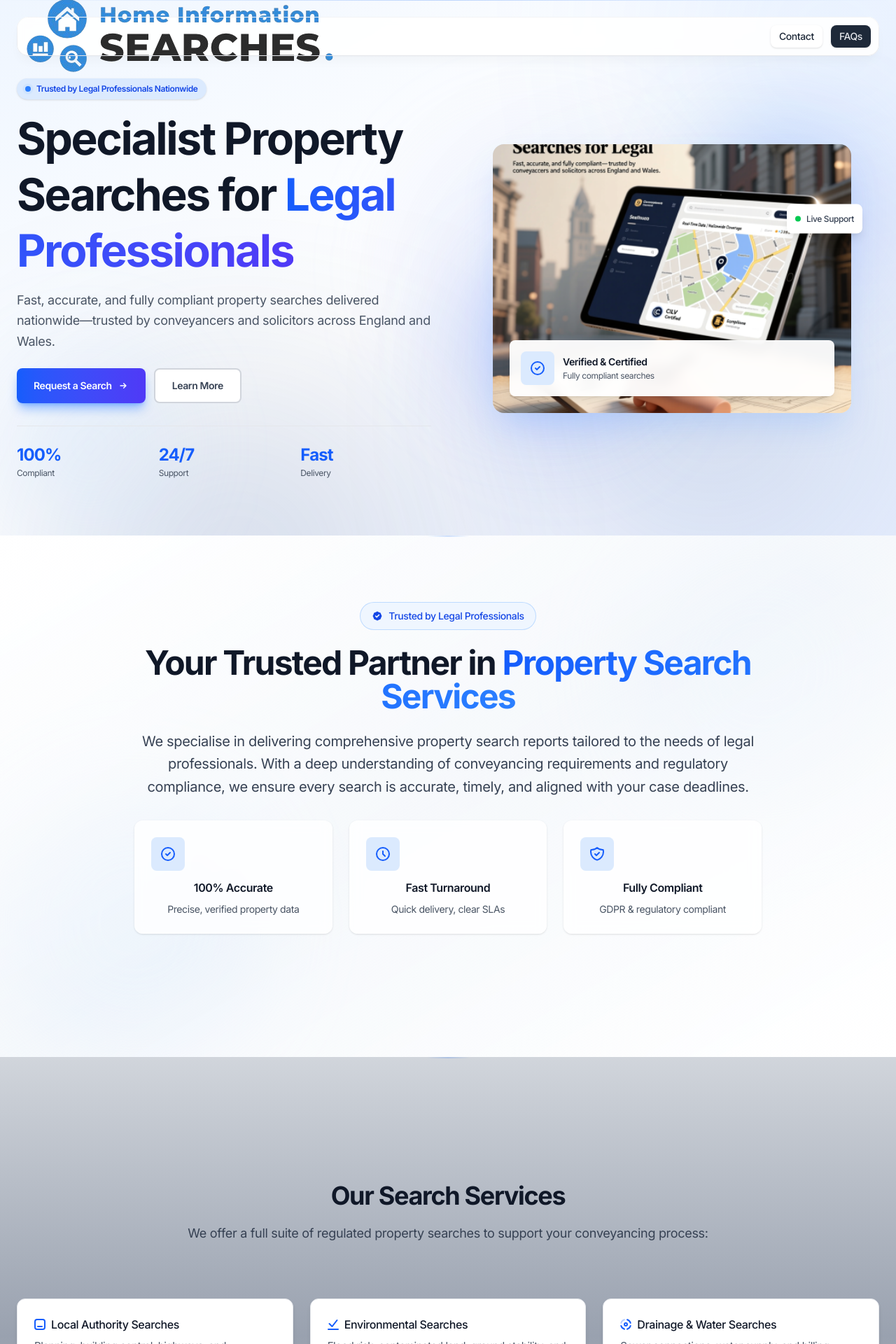
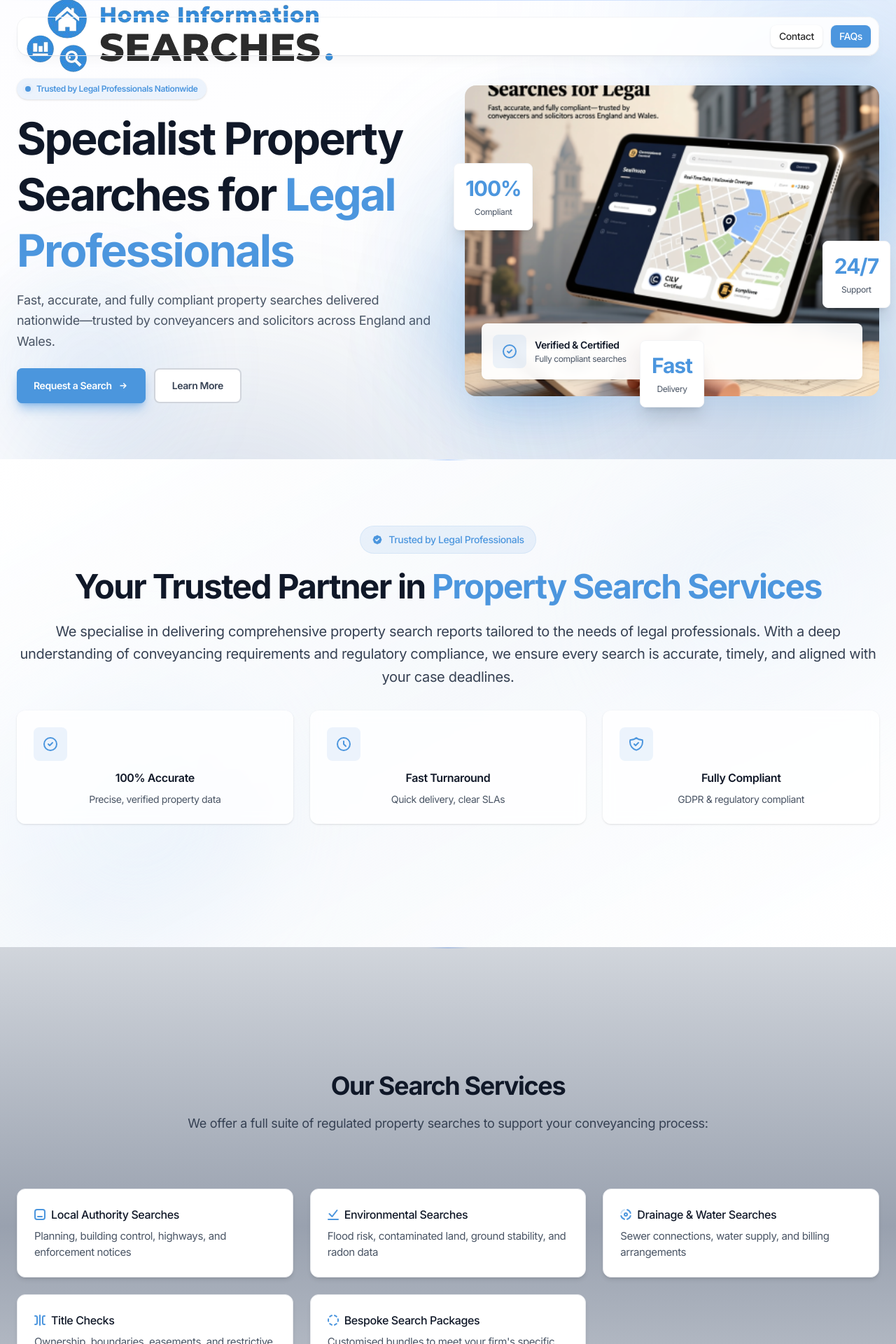
Before and after one commit to Adap1oCode/home-info-web, a Next.js app: page / in a window 1280 px wide. Shown: the top 1920 px of the page at 70% size. Built offline with nearby package versions, Linux system fonts and the light colour scheme.

Commit message:
Add FAQs section to homepage; update styles for consistency across components; enhance contact form with improved design and accessibility features.

```diff
--- a/app/(default)/page.tsx
+++ b/app/(default)/page.tsx
@@ -7,6 +7,7 @@ import Hero from "@/components/hero-home";
 import AboutSection from "@/components/about-section";
 import ServicesSection from "@/components/services-section";
 import TrustSignals from "@/components/trust-signals";
+import FAQsSection from "@/components/faqs-section";
 import ContactForm from "@/components/contact-form";
 
 export default function Home() {
@@ -16,6 +17,7 @@ export default function Home() {
       <AboutSection />
       <ServicesSection />
       <TrustSignals />
+      <FAQsSection />
       <ContactForm />
     </>
   );
--- a/components/about-section.tsx
+++ b/components/about-section.tsx
@@ -9,10 +9,10 @@ export default function AboutSection() {
 
       <div className="mx-auto w-full px-4 sm:px-6">
         <div className="pb-12 md:pb-20">
-          <div className="mx-auto max-w-4xl">
+          <div>
             {/* Badge */}
             <div className="mb-6 flex justify-center" data-aos="zoom-y-out">
-              <span className="inline-flex items-center rounded-full bg-blue-50 px-4 py-2 text-sm font-medium text-blue-700 ring-1 ring-blue-200">
+              <span className="inline-flex items-center rounded-full bg-[#4C96DE]/10 px-4 py-2 text-sm font-medium text-[#4C96DE] ring-1 ring-[#4C96DE]/20">
                 <svg className="mr-2 h-4 w-4" fill="currentColor" viewBox="0 0 20 20">
                   <path fillRule="evenodd" d="M6.267 3.455a3.066 3.066 0 001.745-.723 3.066 3.066 0 013.976 0 3.066 3.066 0 001.745.723 3.066 3.066 0 012.812 2.812c.051.643.304 1.254.723 1.745a3.066 3.066 0 010 3.976 3.066 3.066 0 00-.723 1.745 3.066 3.066 0 01-2.812 2.812 3.066 3.066 0 00-1.745.723 3.066 3.066 0 01-3.976 0 3.066 3.066 0 00-1.745-.723 3.066 3.066 0 01-2.812-2.812 3.066 3.066 0 00-.723-1.745 3.066 3.066 0 010-3.976 3.066 3.066 0 00.723-1.745 3.066 3.066 0 012.812-2.812zm7.44 5.252a1 1 0 00-1.414-1.414L9 10.586 7.707 9.293a1 1 0 00-1.414 1.414l2 2a1 1 0 001.414 0l4-4z" clipRule="evenodd" />
                 </svg>
@@ -27,7 +27,7 @@ export default function AboutSection() {
                 data-aos-delay={100}
               >
                 Your Trusted Partner in{" "}
-                <span className="bg-gradient-to-r from-blue-600 to-blue-500 bg-clip-text text-transparent">
+                <span className="bg-gradient-to-r from-[#4C96DE] to-[#4C96DE] bg-clip-text text-transparent">
                   Property Search Services
                 </span>
               </h2>
@@ -45,7 +45,7 @@ export default function AboutSection() {
               {/* Feature highlights */}
               <div className="grid gap-6 sm:grid-cols-3" data-aos="zoom-y-out" data-aos-delay={300}>
                 <div className="rounded-xl bg-white/80 p-6 shadow-sm backdrop-blur-sm transition-all duration-300 hover:shadow-md">
-                  <div className="mb-3 flex h-12 w-12 items-center justify-center rounded-lg bg-blue-100 text-blue-600">
+                  <div className="mb-3 flex h-12 w-12 items-center justify-center rounded-lg bg-[#4C96DE]/10 text-[#4C96DE]">
                     <svg className="h-6 w-6" fill="none" stroke="currentColor" viewBox="0 0 24 24">
                       <path strokeLinecap="round" strokeLinejoin="round" strokeWidth={2} d="M9 12l2 2 4-4m6 2a9 9 0 11-18 0 9 9 0 0118 0z" />
                     </svg>
@@ -55,7 +55,7 @@ export default function AboutSection() {
                 </div>
 
                 <div className="rounded-xl bg-white/80 p-6 shadow-sm backdrop-blur-sm transition-all duration-300 hover:shadow-md">
-                  <div className="mb-3 flex h-12 w-12 items-center justify-center rounded-lg bg-blue-100 text-blue-600">
+                  <div className="mb-3 flex h-12 w-12 items-center justify-center rounded-lg bg-[#4C96DE]/10 text-[#4C96DE]">
                     <svg className="h-6 w-6" fill="none" stroke="currentColor" viewBox="0 0 24 24">
                       <path strokeLinecap="round" strokeLinejoin="round" strokeWidth={2} d="M12 8v4l3 3m6-3a9 9 0 11-18 0 9 9 0 0118 0z" />
                     </svg>
@@ -65,7 +65,7 @@ export default function AboutSection() {
                 </div>
 
                 <div className="rounded-xl bg-white/80 p-6 shadow-sm backdrop-blur-sm transition-all duration-300 hover:shadow-md">
-                  <div className="mb-3 flex h-12 w-12 items-center justify-center rounded-lg bg-blue-100 text-blue-600">
+                  <div className="mb-3 flex h-12 w-12 items-center justify-center rounded-lg bg-[#4C96DE]/10 text-[#4C96DE]">
                     <svg className="h-6 w-6" fill="none" stroke="currentColor" viewBox="0 0 24 24">
                       <path strokeLinecap="round" strokeLinejoin="round" strokeWidth={2} d="M9 12l2 2 4-4m5.618-4.016A11.955 11.955 0 0112 2.944a11.955 11.955 0 01-8.618 3.04A12.02 12.02 0 003 9c0 5.591 3.824 10.29 9 11.622 5.176-1.332 9-6.03 9-11.622 0-1.042-.133-2.052-.382-3.016z" />
                     </svg>
--- a/components/hero-home.tsx
+++ b/components/hero-home.tsx
@@ -3,29 +3,29 @@ import PageIllustration from "@/components/page-illustration";
 
 export default function HeroHome() {
   return (
-    <section className="relative overflow-hidden bg-gradient-to-br from-blue-50 via-white to-indigo-50 transition-all duration-700">
+    <section className="relative overflow-hidden bg-gradient-to-br from-[#FDFDFF] via-white to-[#4C96DE]/5 transition-all duration-700">
       <PageIllustration />
 
       {/* Decorative elements */}
-      <div className="absolute right-0 top-0 h-full w-1/3 bg-gradient-to-l from-blue-100/30 to-transparent" />
-      <div className="absolute bottom-0 left-0 h-64 w-64 rounded-full bg-blue-200/20 blur-3xl" />
-      <div className="absolute top-1/4 right-1/4 h-96 w-96 rounded-full bg-indigo-200/20 blur-3xl" />
+      <div className="absolute right-0 top-0 h-full w-1/3 bg-gradient-to-l from-[#4C96DE]/10 to-transparent" />
+      <div className="absolute bottom-0 left-0 h-64 w-64 rounded-full bg-[#4C96DE]/10 blur-3xl" />
+      <div className="absolute top-1/4 right-1/4 h-96 w-96 rounded-full bg-[#4C96DE]/10 blur-3xl" />
 
       <div className="relative mx-auto w-full px-4 sm:px-6">
         {/* Hero content */}
         <div className="pb-12 pt-20 md:pb-16 md:pt-24 lg:pb-20 lg:pt-28">
-          <div className="grid gap-8 lg:grid-cols-2 lg:gap-12 items-center">
+          <div className="grid gap-8 lg:grid-cols-2 lg:gap-12 items-center mx-auto">
             {/* Left Column - Content */}
             <div className="text-center lg:text-left" data-aos="fade-right">
               {/* Badge */}
               <div
-                className="mb-4 inline-flex items-center gap-2 rounded-full bg-blue-100 px-3 py-1.5 text-xs font-semibold text-blue-700 shadow-sm"
+                className="mb-4 inline-flex items-center gap-2 rounded-full bg-[#4C96DE]/10 px-3 py-1.5 text-xs font-semibold text-[#4C96DE] shadow-sm"
                 data-aos="fade-up"
                 data-aos-delay={100}
               >
                 <span className="relative flex h-2 w-2">
-                  <span className="absolute inline-flex h-full w-full animate-ping rounded-full bg-blue-400 opacity-75"></span>
-                  <span className="relative inline-flex h-2 w-2 rounded-full bg-blue-500"></span>
+                  <span className="absolute inline-flex h-full w-full animate-ping rounded-full bg-[#4C96DE] opacity-75"></span>
+                  <span className="relative inline-flex h-2 w-2 rounded-full bg-[#4C96DE]"></span>
                 </span>
                 Trusted by Legal Professionals Nationwide
               </div>
@@ -37,13 +37,13 @@ export default function HeroHome() {
                 data-aos-delay={150}
               >
                 Specialist Property Searches for{" "}
-                <span className="bg-gradient-to-r from-blue-600 to-indigo-600 bg-clip-text text-transparent">
+                <span className="bg-gradient-to-r from-[#4C96DE] to-[#4C96DE] bg-clip-text text-transparent">
                   Legal Professionals
                 </span>
               </h1>
 
               {/* Description */}
-              <div className="mx-auto max-w-2xl lg:mx-0">
+              <div className="lg:mx-0">
                 <p
                   className="mb-6 text-base leading-relaxed text-gray-600 sm:text-lg"
                   data-aos="fade-up"
@@ -60,7 +60,7 @@ export default function HeroHome() {
                   data-aos-delay={450}
                 >
                   <a
-                    className="group relative inline-flex items-center justify-center overflow-hidden rounded-lg bg-gradient-to-r from-blue-600 to-indigo-600 px-6 py-3 text-sm font-semibold text-white shadow-lg shadow-blue-500/50 transition-all duration-300 hover:scale-105 hover:shadow-xl hover:shadow-blue-500/60"
+                    className="group relative inline-flex items-center justify-center overflow-hidden rounded-lg bg-[#4C96DE] px-6 py-3 text-sm font-semibold text-white shadow-lg shadow-[#4C96DE]/50 transition-all duration-300 hover:scale-105 hover:shadow-xl hover:shadow-[#4C96DE]/60"
                     href="#contact"
                   >
                     <span className="relative z-10 flex items-center gap-2">
@@ -79,34 +79,14 @@ export default function HeroHome() {
                         />
                       </svg>
                     </span>
-                    <div className="absolute inset-0 bg-gradient-to-r from-indigo-600 to-blue-600 opacity-0 transition-opacity duration-300 group-hover:opacity-100" />
+                    <div className="absolute inset-0 bg-[#4C96DE] opacity-80 transition-opacity duration-300 group-hover:opacity-100" />
                   </a>
                   <a
-                    className="group inline-flex items-center justify-center rounded-lg border-2 border-gray-300 bg-white px-6 py-3 text-sm font-semibold text-gray-700 transition-all duration-300 hover:border-blue-500 hover:bg-blue-50 hover:text-blue-700"
+                    className="group inline-flex items-center justify-center rounded-lg border-2 border-gray-300 bg-white px-6 py-3 text-sm font-semibold text-gray-700 transition-all duration-300 hover:border-[#4C96DE] hover:bg-[#4C96DE]/10 hover:text-[#4C96DE]"
                     href="#services"
                   >
                     Learn More
                   </a>
-                </div>
-
-                {/* Stats */}
-                <div
-                  className="mt-8 grid grid-cols-3 gap-4 border-t border-gray-200 pt-6"
-                  data-aos="fade-up"
-                  data-aos-delay={600}
-                >
-                  <div className="text-center lg:text-left">
-                    <div className="text-2xl font-bold text-blue-600">100%</div>
-                    <div className="text-xs text-gray-600">Compliant</div>
-                  </div>
-                  <div className="text-center lg:text-left">
-                    <div className="text-2xl font-bold text-blue-600">24/7</div>
-                    <div className="text-xs text-gray-600">Support</div>
-                  </div>
-                  <div className="text-center lg:text-left">
-                    <div className="text-2xl font-bold text-blue-600">Fast</div>
-                    <div className="text-xs text-gray-600">Delivery</div>
-                  </div>
                 </div>
               </div>
             </div>
@@ -117,15 +97,15 @@ export default function HeroHome() {
               data-aos="fade-left"
               data-aos-delay={300}
             >
-              <div className="relative mx-auto max-w-lg">
+              <div className="relative w-full mx-auto">
                 {/* Image Container with Decorative Elements */}
                 <div className="relative">
                   {/* Decorative gradient circles */}
-                  <div className="absolute -right-8 -top-8 h-64 w-64 rounded-full bg-gradient-to-br from-blue-400/30 to-indigo-400/30 blur-3xl" />
-                  <div className="absolute -bottom-8 -left-8 h-64 w-64 rounded-full bg-gradient-to-tr from-indigo-400/30 to-blue-400/30 blur-3xl" />
+                  <div className="absolute -right-8 -top-8 h-64 w-64 rounded-full bg-[#4C96DE]/30 blur-3xl" />
+                  <div className="absolute -bottom-8 -left-8 h-64 w-64 rounded-full bg-[#4C96DE]/30 blur-3xl" />
 
                   {/* Main Image Container */}
-                  <div className="relative overflow-hidden rounded-2xl bg-gradient-to-br from-blue-100 to-indigo-100 shadow-2xl shadow-blue-500/20">
+                  <div className="relative overflow-hidden rounded-2xl bg-gradient-to-br from-[#4C96DE]/10 to-[#4C96DE]/5 shadow-2xl shadow-[#4C96DE]/20">
                     <div className="aspect-[4/3] relative">
                       <Image
                         src="/images/1764420868.png"
@@ -139,9 +119,9 @@ export default function HeroHome() {
                     {/* Floating badge on image */}
                     <div className="absolute bottom-6 left-6 right-6 rounded-lg bg-white/95 backdrop-blur-sm p-4 shadow-lg">
                       <div className="flex items-center gap-3">
-                        <div className="flex h-12 w-12 items-center justify-center rounded-lg bg-blue-100">
+                        <div className="flex h-12 w-12 items-center justify-center rounded-lg bg-[#4C96DE]/10">
                           <svg
-                            className="h-6 w-6 text-blue-600"
+                            className="h-6 w-6 text-[#4C96DE]"
                             fill="none"
                             stroke="currentColor"
                             viewBox="0 0 24 24"
@@ -163,13 +143,43 @@ export default function HeroHome() {
                   </div>
                 </div>
 
-                {/* Floating elements */}
-                <div className="absolute -right-4 top-1/4 hidden animate-bounce lg:block" style={{ animationDuration: '3s' }}>
-                  <div className="rounded-lg bg-white p-3 shadow-lg">
-                    <div className="flex items-center gap-2">
-                      <div className="h-2 w-2 rounded-full bg-green-500"></div>
-                      <span className="text-xs font-medium text-gray-700">Live Support</span>
-                    </div>
+                {/* Floating Stats Boxes */}
+                {/* Box 1: 100% Compliant */}
+                <div
+                  className="absolute -left-4 top-1/4 hidden animate-float lg:block rounded-lg bg-white p-4 shadow-xl border border-gray-100"
+                  data-aos="fade-right"
+                  data-aos-delay={400}
+                  style={{ animationDuration: '3s' }}
+                >
+                  <div className="text-center">
+                    <div className="text-3xl font-bold text-[#4C96DE]">100%</div>
+                    <div className="text-xs text-gray-600 mt-1">Compliant</div>
+                  </div>
+                </div>
+
+                {/* Box 2: 24/7 Support */}
+                <div
+                  className="absolute -right-4 top-1/2 hidden animate-float lg:block rounded-lg bg-white p-4 shadow-xl border border-gray-100"
+                  data-aos="fade-left"
+                  data-aos-delay={500}
+                  style={{ animationDuration: '3.5s', animationDelay: '0.5s' }}
+                >
+                  <div className="text-center">
+                    <div className="text-3xl font-bold text-[#4C96DE]">24/7</div>
+                    <div className="text-xs text-gray-600 mt-1">Support</div>
+                  </div>
+                </div>
+
+                {/* Box 3: Fast Delivery */}
+                <div
+                  className="absolute left-1/2 -bottom-4 -translate-x-1/2 hidden animate-float lg:block rounded-lg bg-white p-4 shadow-xl border border-gray-100"
+                  data-aos="fade-up"
+                  data-aos-delay={600}
+                  style={{ animationDuration: '4s', animationDelay: '1s' }}
+                >
+                  <div className="text-center">
+                    <div className="text-3xl font-bold text-[#4C96DE]">Fast</div>
+                    <div className="text-xs text-gray-600 mt-1">Delivery</div>
                   </div>
                 </div>
               </div>
--- a/components/services-section.tsx
+++ b/components/services-section.tsx
@@ -5,7 +5,7 @@ export default function ServicesSection() {
       description: "Planning, building control, highways, and enforcement notices",
       icon: (
         <svg
-          className="fill-blue-600"
+          className="fill-[#4C96DE]"
           xmlns="http://www.w3.org/2000/svg"
           width={16}
           height={16}
@@ -19,7 +19,7 @@ export default function ServicesSection() {
       description: "Flood risk, contaminated land, ground stability, and radon data",
       icon: (
         <svg
-          className="fill-blue-600"
+          className="fill-[#4C96DE]"
           xmlns="http://www.w3.org/2000/svg"
           width={16}
           height={16}
@@ -33,7 +33,7 @@ export default function ServicesSection() {
       description: "Sewer connections, water supply, and billing arrangements",
       icon: (
         <svg
-          className="fill-blue-600"
+          className="fill-[#4C96DE]"
           xmlns="http://www.w3.org/2000/svg"
           width={16}
           height={16}
@@ -51,7 +51,7 @@ export default function ServicesSection() {
       description: "Ownership, boundaries, easements, and restrictive covenants",
       icon: (
         <svg
-          className="fill-blue-600"
+          className="fill-[#4C96DE]"
           xmlns="http://www.w3.org/2000/svg"
           width={16}
           height={16}
@@ -65,7 +65,7 @@ export default function ServicesSection() {
       description: "Customised bundles to meet your firm's specific requirements",
       icon: (
         <svg
-          className="fill-blue-600"
+          className="fill-[#4C96DE]"
           xmlns="http://www.w3.org/2000/svg"
           width={16}
           height={16}
@@ -88,7 +88,7 @@ export default function ServicesSection() {
       <div className="mx-auto w-full px-4 sm:px-6">
         <div className="py-12 md:py-20">
           {/* Section header */}
-          <div className="mx-auto max-w-3xl pb-16 text-center md:pb-20">
+          <div className="pb-16 text-center md:pb-20">
             <h2
               className="mb-4 text-3xl font-bold text-gray-900 md:text-4xl"
               data-aos="zoom-y-out"
@@ -108,11 +108,11 @@ export default function ServicesSection() {
             {services.map((service, index) => (
               <article
                 key={index}
-                className="group relative rounded-xl bg-white p-6 shadow-md border border-gray-200 transition-all duration-300 hover:shadow-lg hover:-translate-y-1 hover:border-blue-400"
+                className="group relative rounded-xl bg-white p-6 shadow-md border border-gray-200 transition-all duration-300 hover:shadow-lg hover:-translate-y-1 hover:border-[#4C96DE]"
                 data-aos="zoom-y-out"
                 data-aos-delay={index * 100}
               >
-                <h3 className="mb-2 flex items-center space-x-2 font-medium text-gray-900 group-hover:text-blue-600 transition-colors duration-300">
+                <h3 className="mb-2 flex items-center space-x-2 font-medium text-gray-900 group-hover:text-[#4C96DE] transition-colors duration-300">
                   <span className="transition-transform duration-300 group-hover:scale-110">{service.icon}</span>
                   <span>{service.title}</span>
                 </h3>
--- a/components/ui/header.tsx
+++ b/components/ui/header.tsx
@@ -16,15 +16,15 @@ export default function Header() {
             <li>
               <Link
                 href="/#contact"
-                className="btn-sm bg-white text-gray-800 shadow-sm hover:bg-gray-50"
+                className="btn-sm bg-white text-[#2D2D2D] shadow-sm hover:bg-gray-50"
               >
                 Contact
               </Link>
             </li>
             <li>
               <Link
-                href="/faqs"
-                className="btn-sm bg-gray-800 text-gray-200 shadow-sm hover:bg-gray-900"
+                href="/#faqs"
+                className="btn-sm bg-[#4C96DE] text-white shadow-sm hover:bg-[#4C96DE]/90"
               >
                 FAQs
               </Link>
```
Also changed, not shown: components/contact-form.tsx (+32 -23 lines), components/faqs-section.tsx (added, +56 -0 lines), components/trust-signals.tsx (+4 -4 lines), components/ui/footer.tsx (+22 -22 lines).
